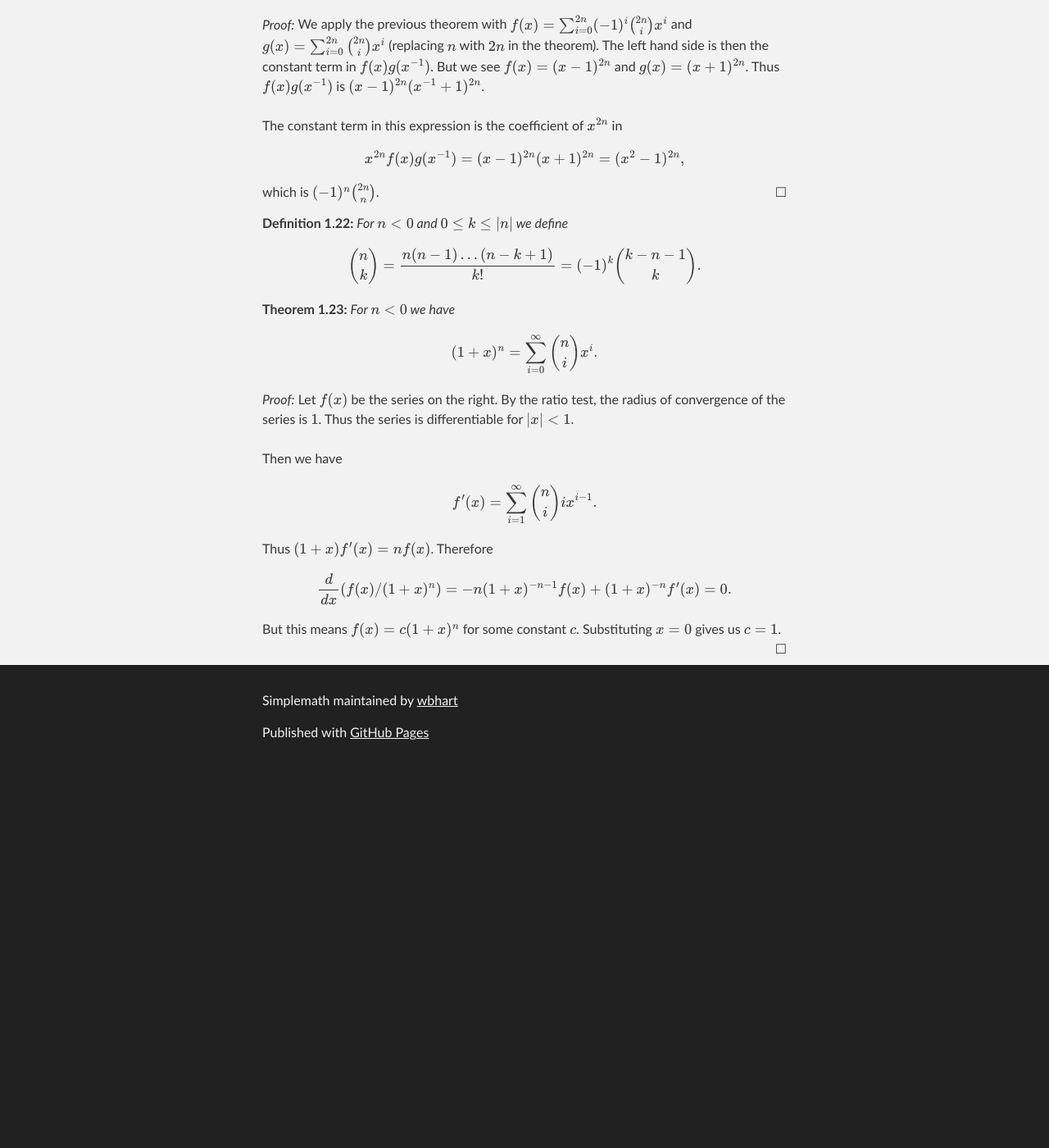
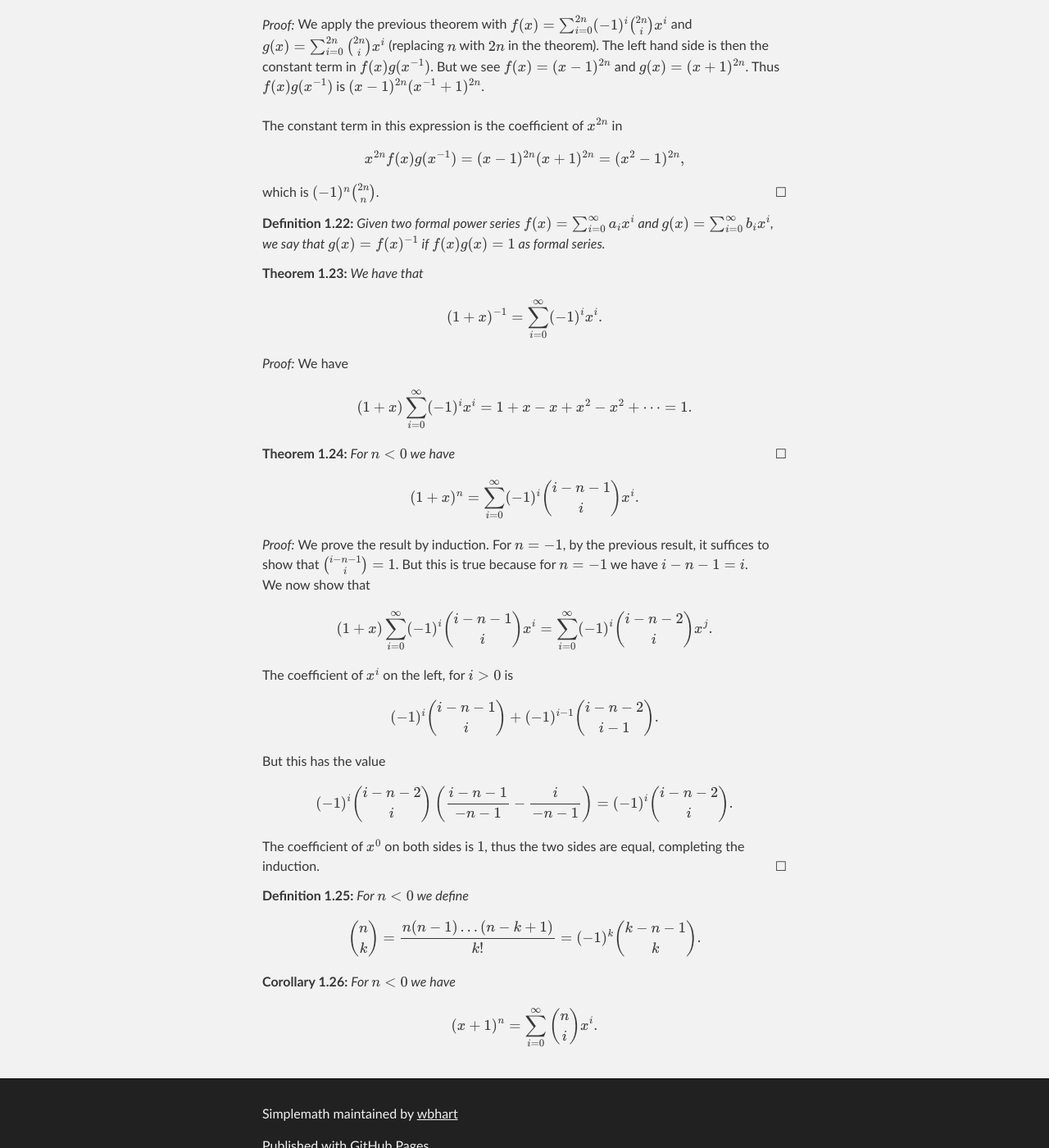
Before and after one commit to wbhart/SimpleMath, a Jekyll site: the page built from binomial.html, in a window 1280 px wide and 1400 px high, scrolled down 5586 px. Shown: the whole window at 82% size. Built offline with Jekyll 4.4.1, drawn with Linux system fonts in a browser that asks for light colours; formulas are drawn with MathJax 3; before the commit the page ends 6526 px from its top, so only the background shows below that.

Commit message:
Update binomial.html

```diff
--- a/binomial.html
+++ b/binomial.html
@@ -220,23 +220,39 @@ $$x^{2n}f(x)g(x^{-1}) = (x - 1)^{2n} (x + 1)^{2n} = (x^2 - 1)^{2n},$$
 which is $(-1)^n \binom{2n}{n}$.
 </proof>
 
-<definition> For $n < 0$ and $0 \leq k \leq |n|$ we define
+<definition> Given two formal power series $f(x) = \sum_{i = 0}^\infty a_ix^i$ and $g(x) = \sum_{i = 0}^\infty b_ix^i$,
+we say that $g(x) = f(x)^{-1}$ if $f(x)g(x) = 1$ as formal series.
+</definition>
+
+<theorem> We have that
+$$(1 + x)^{-1} = \sum_{i = 0}^\infty (-1)^i x^i.$$
+</theorem>
+
+<proof> We have
+$$(1 + x)\sum_{i = 0}^\infty (-1)^i x^i = 1 + x - x + x^2 - x^2 + \cdots = 1.$$
+</proof>
+
+<theorem> For $n < 0$ we have
+$$(1 + x)^n = \sum_{i = 0}^\infty (-1)^i \binom{i - n - 1}{i} x^i.$$
+</theorem>
+
+<proof> We prove the result by induction. For $n = -1$, by the previous result, it suffices to show that
+$\binom{i - n - 1}{i} = 1$. But this is true because for $n = -1$ we have $i - n - 1 = i$. </br>
+
+We now show that
+$$(1 + x)\sum_{i = 0}^\infty (-1)^i \binom{i - n - 1}{i} x^i = \sum_{i = 0}^\infty (-1)^i \binom{i - n - 2}{i} x^j.$$
+
+The coefficient of $x^i$ on the left, for $i > 0$ is
+$$(-1)^i \binom{i - n - 1}{i} + (-1)^{i - 1} \binom{i - n - 2}{i - 1}.$$ But this has the value
+$$(-1)^i \binom{i - n - 2}{i} \left(\frac{i - n - 1}{-n - 1} - \frac{i}{-n - 1}\right) = (-1)^i \binom{i - n - 2}{i}.$$
+
+The coefficient of $x^0$ on both sides is $1$, thus the two sides are equal, completing the induction.
+</proof>
+
+<definition> For $n < 0$ we define
 $$\binom{n}{k} = \frac{n(n - 1)\ldots (n - k + 1)}{k!} = (-1)^k \binom{k - n - 1}{k}.$$
 </definition>
 
-<theorem> For $n < 0$ we have
-$$(1 + x)^n = \sum_{i = 0}^\infty \binom{n}{i} x^i.$$
-</theorem>
-
-<proof> Let $f(x)$ be the series on the right.
-By the ratio test, the radius of convergence of the series is $1$. Thus the series is differentiable for $|x| < 1$.
-</br></br>
-
-Then we have
-$$f'(x) = \sum_{i = 1}^\infty \binom{n}{i} i x^{i - 1}.$$
-
-Thus $(1 + x)f'(x) = nf(x)$. Therefore
-$$\frac{d}{dx}(f(x)/(1 + x)^n) = -n(1 + x)^{-n - 1}f(x) + (1 + x)^{-n}f'(x) = 0.$$
-
-But this means $f(x) = c(1 + x)^n$ for some constant $c$. Substituting $x = 0$ gives us $c = 1$.
-</proof>
+<corollary> For $n < 0$ we have
+$$(x + 1)^n = \sum_{i = 0}^\infty \binom{n}{i} x^i.$$
+</corollary>
```
